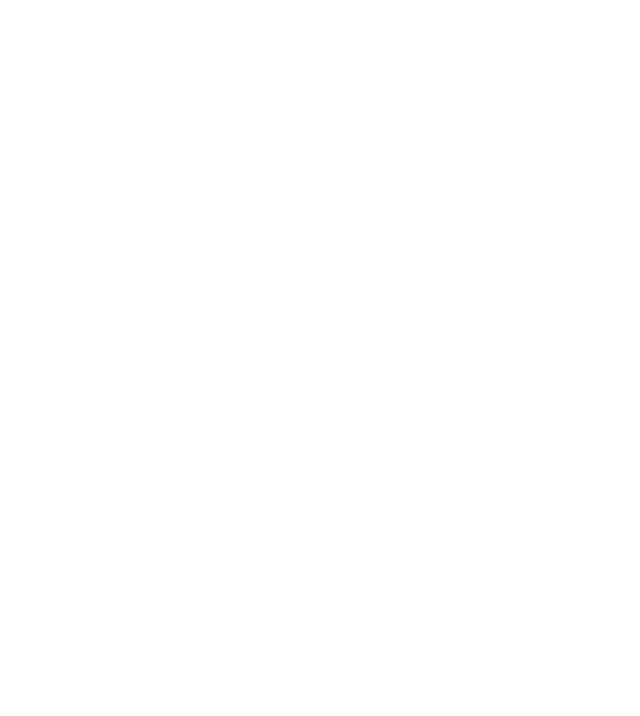
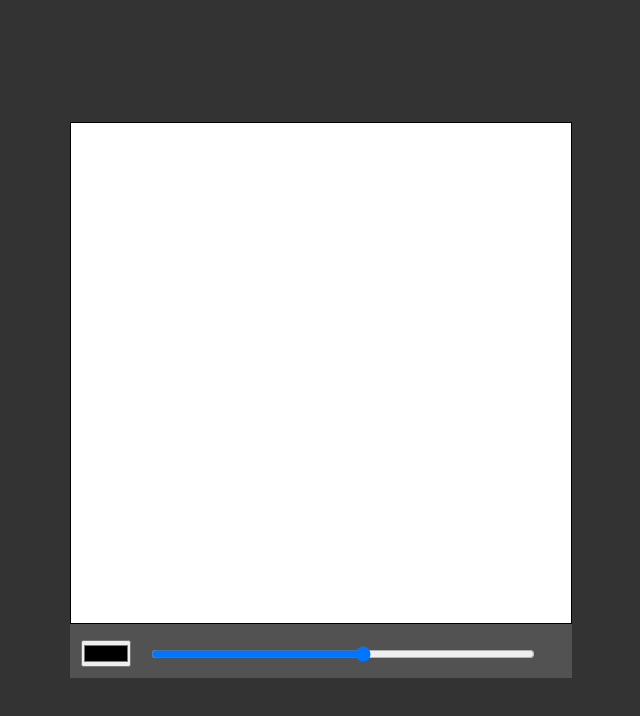
Before and after one commit to Anselmo1122/Paint-Canva, a plain HTML site: page index.html in a window 1280 px wide. Shown: the whole page, without its empty margins (319-959 px from the left). Drawn offline with Linux system fonts and the light colour scheme.

Commit message:
Creo lienzo para pintar

```diff
--- a/index.html
+++ b/index.html
@@ -4,9 +4,17 @@
     <meta charset="UTF-8">
     <meta http-equiv="X-UA-Compatible" content="IE=edge">
     <meta name="viewport" content="width=device-width, initial-scale=1.0">
+    <link rel="stylesheet" href="styles.css" />
     <title>Paint Canva - by ADH</title>
 </head>
 <body>
-
+    <div class="editor">
+        <canvas id="canva" width="500px" height="500px"></canvas>
+        <div class="controls">
+            <input id="color" type="color" >
+            <input id="lw" type="range" min="1" max="10" >
+        </div>
+    </div>
+    <script src="main.js"></script>
 </body>
 </html>
--- /dev/null
+++ b/main.js
@@ -0,0 +1,36 @@
+
+const canva = document.getElementById("canva");
+const dif = canva.getBoundingClientRect();
+const ctx = canva.getContext("2d");
+
+let painting, color, linewidth, difX, difY;
+
+canva.addEventListener("mousedown", (e)=>{
+    difX = e.clientX - dif.left;
+    difY = e.clientY - dif.top;
+    painting = true;
+    color = document.getElementById("color").value;
+    linewidth = document.getElementById("lw").value;
+})
+
+canva.addEventListener("mousemove", (e)=>{
+    if(painting) {
+        dibujar(difX, difY, e.clientX - dif.left, e.clientY - dif.top);
+        difX = e.clientX - difX.left;
+        difY = e.clientY - difY.top;
+    }
+})
+
+canva.addEventListener("mouseup", ()=>{
+    ctx.closePath();
+    ctx.beginPath();
+    painting = false;
+})
+
+const dibujar = (x1, y1, x2, y2) => {
+    ctx.strokeStyle = color;
+    ctx.lineWidth = linewidth;
+    ctx.moveTo(x1, y1);
+    ctx.lineTo(x2, y2);
+    ctx.stroke();
+}
--- /dev/null
+++ b/styles.css
@@ -0,0 +1,32 @@
+* {
+    margin: 0;
+    padding: 0;
+    box-sizing: border-box;
+}
+
+body {
+    display: flex;
+    justify-content: center;
+    align-items: center;
+    min-height: 100vh;
+
+    background: #333333;
+}
+
+#canva {
+    border: 1px solid;
+    background: #fff;
+}
+
+.editor {
+    background: rgb(82, 82, 82);
+}
+.controls {
+    padding: .7rem;
+}
+.controls #color {
+    margin-right: 1rem;
+}
+.controls #lw {
+    width: 80%;
+}
```
